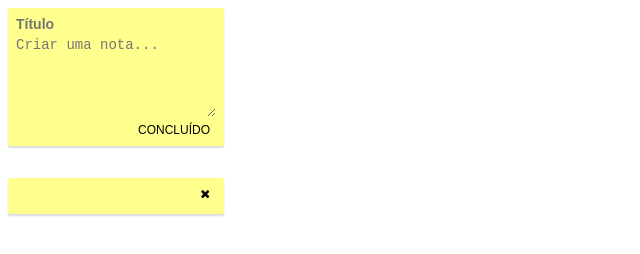
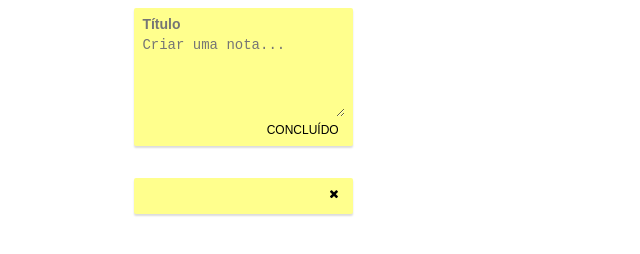
Before and after one commit to code-xp-front/aulas, a plain HTML site: page exemplos/dom-core/index.html in a window 1280 px wide. Both pictures are taken after a click on the button "CONCLUÍDO". Shown: the whole page, without its empty margins (0-640 px from the left). Drawn offline with Linux system fonts and the light colour scheme.

Commit message:
Add files via upload

```diff
--- a/exemplos/dom-core/css/styles.css
+++ b/exemplos/dom-core/css/styles.css
@@ -1,16 +1,29 @@
+.container {
+    max-width: 80%;
+    margin: 0 auto;
+}
+
 .note {
     font-family: 'Roboto', sans-serif;
     line-height: 18px;
-    width: 200px;
+    width: 100%;
     padding: .5rem;
-    margin: 0;
+    margin: 0 0 1rem;
     border-radius: 2px;
     background: rgb(255, 255, 141);
     box-shadow: 0 2px 2px 0 rgba(0, 0, 0, 0.14);
 }
 
-.note + .note {
-    margin-left: 1rem;
+@media (min-width: 768px) {
+    .note {
+        width: 40%;
+    }
+}
+
+@media (min-width: 992px) {
+    .note {
+        width: 20%;
+    }
 }
 
 .note__title {
@@ -39,6 +52,7 @@
 
 .notes {
     display: flex;
+    justify-content: space-between;
     flex-wrap: wrap;
     margin-top: 2rem;
 }
--- a/exemplos/dom-core/index.html
+++ b/exemplos/dom-core/index.html
@@ -10,6 +10,7 @@
         <title>Post-it</title>
     </head>
     <body>
+        <main class="container">
             <form class="note">
                 <input class="note__title" type="text" name="title" placeholder="Título" autofocus />
                 <textarea class="note__body" name="body" rows="5" placeholder="Criar uma nota..."></textarea>
@@ -19,6 +20,7 @@
             </form>
 
             <section class="notes"></section>
+        </main>
 
         <script src="js/scripts.js"></script>
     </body>
--- a/exemplos/dom-core/js/scripts.js
+++ b/exemplos/dom-core/js/scripts.js
@@ -1,6 +1,6 @@
 var notes = [];
 
-function updateView(section) {
+function updateSection(section) {
     var innerHTML = "";
 
     for (var index = 0; index < notes.length; index++) {
@@ -38,7 +38,7 @@ function onDoneClick(form, section, inputTitle, textAreaBody, index) {
         notes.push(note);
 
         // atualizar a tela
-        updateView(section);
+        updateSection(section);
 
         //limpar o formulario
         form.reset();
@@ -49,7 +49,7 @@ function onDoneClick(form, section, inputTitle, textAreaBody, index) {
         notes[index].editing = false;
 
         // atualizar a tela
-        updateView(section);
+        updateSection(section);
     }
 }
 
@@ -58,7 +58,7 @@ function onRemoveClick(section, index) {
     notes.splice(index, 1);
 
     // atualizar a tela
-    updateView(section);
+    updateSection(section);
 }
 
 function onEditClick(section, index) {
@@ -66,5 +66,5 @@ function onEditClick(section, index) {
     notes[index].editing = true;
 
     // atualizar a tela
-    updateView(section);
+    updateSection(section);
 }
```
Lines whose indentation alone changed are shown as unchanged.
